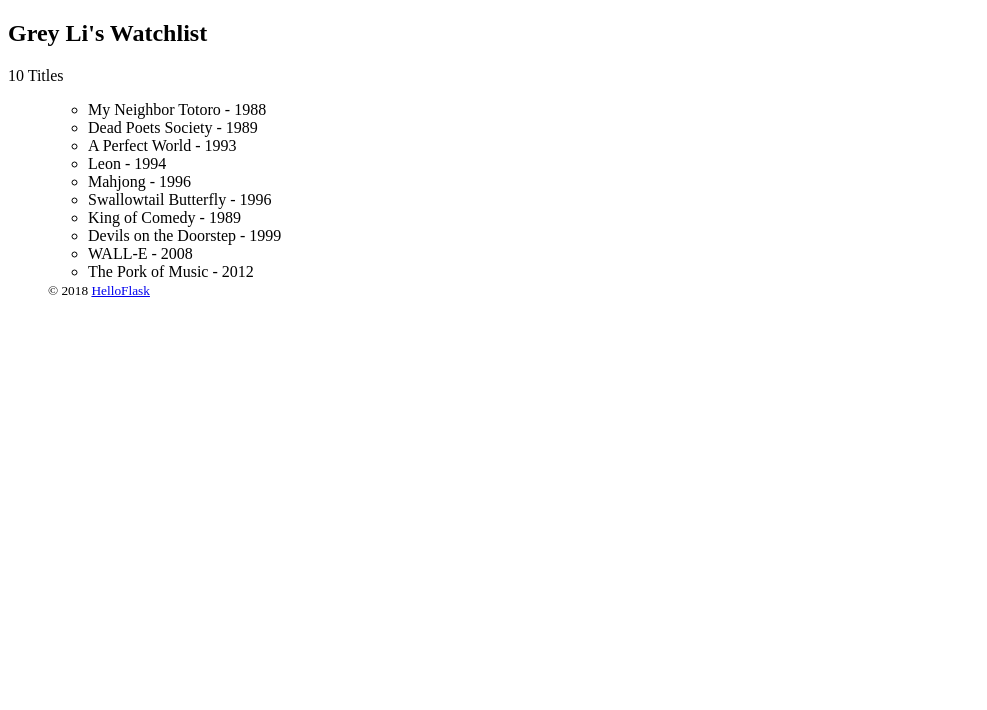
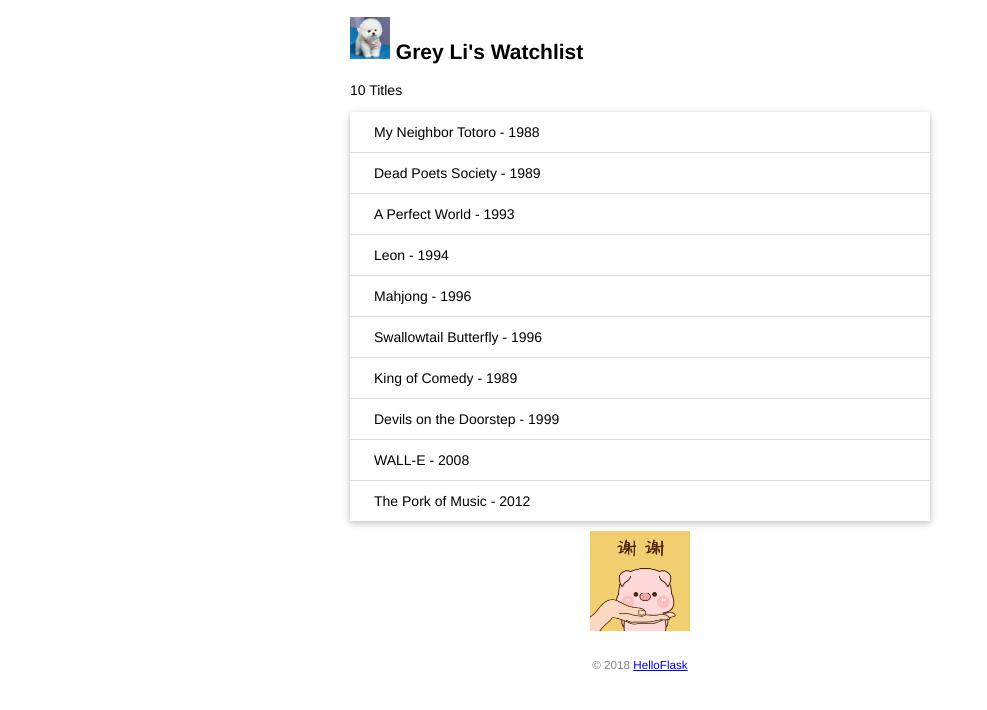
Before and after one commit to withbingo/watchlist, a Flask app: page / in a window 1280 px wide. Shown: the top 710 px of the page, without its empty margins (0-987 px from the left). Run offline with Flask 2, Linux system fonts and the light colour scheme.

Commit message:
Add static files

```diff
--- a/app.py
+++ b/app.py
@@ -1,5 +1,4 @@
-from flask import Flask, url_for, render_template
-
+from flask import Flask, render_template
 app = Flask(__name__)
 
 name = 'Grey Li'
@@ -16,26 +15,10 @@ movies = [
     {'title': 'The Pork of Music', 'year': '2012'},
 ]
 
+
 @app.route('/')
 def index():
     return render_template('index.html', name=name, movies=movies)
 
-@app.route('/user/<name>')
-def user_page(name):
-    return 'User: %s' % name
-
-@app.route('/test')
-def test_url_for():
-    # 下面是一些调用示例（请在命令行窗口查看输出的 URL）：
-    print(url_for('hello')) # 输出：/
-    # 注意下面两个调用是如何生成包含 URL 变量的 URL 的
-    print(url_for('user_page', name='greyli')) # 输出：/user/greyli
-    print(url_for('user_page', name='peter')) # 输出：/user/peter
-    print(url_for('test_url_for')) # 输出：/test
-    # 下面这个调用传入了多余的关键字参数，它们会被作为查询字符串附加到 URL后面。
-    print(url_for('test_url_for', num=2)) # 输出：/test?num=2
-    return 'Test page'
-    # 补充：/test 和 /test?num=2 都会报错
-
 if __name__ == '__main__':
     app.run(debug=True)
--- /dev/null
+++ b/static/style.css
@@ -0,0 +1,43 @@
+body {
+    margin: auto;
+    max-width: 580px;
+    font-size: 14px;
+    font-family: Helvetica, Arial, sans-serif;
+}
+
+footer {
+    color: #888;
+    margin-top: 15px;
+    text-align: center;
+    padding: 10px;
+}
+
+.avatar {
+    width: 40px;
+}
+
+.movie-list {
+    list-style-type: none;
+    padding: 0;
+    margin-bottom: 10px;
+    box-shadow: 0 2px 5px 0 rgba(0, 0, 0, 0.16), 0 2px 10px 0 rgba(0, 0, 0, 0.12);
+}
+
+.movie-list li {
+    padding:12px 24px;
+    border-bottom: 1px solid #ddd;
+}
+
+.movie-list li:last-child {
+    border-bottom:none;
+}
+
+.movie-list li:hover {
+    background-color: #f8f9fa;
+}
+
+.totoro {
+    display: block;
+    margin: 0 auto;
+    height: 100px;
+}
--- a/templates/index.html
+++ b/templates/index.html
@@ -3,20 +3,21 @@
 <head>
     <meta charset="utf-8">
     <title>{{ name }}'s Watchlist</title>
+    <link rel="icon" href="{{ url_for('static', filename='cat1.png') }}">
+    <link rel="stylesheet" href="{{ url_for('static', filename='style.css') }}" type="text/css">
 </head>
 <body>
     <h2>
+        <img alt="Avatar" class="avatar" src="{{ url_for('static', filename='images/小狗1.jpg') }}">
         {{ name }}'s Watchlist
     </h2>
     <p>{{ movies|length }} Titles</p>
-
     <ul class="movie-list">
-
-    <ul>
         {% for movie in movies %}
         <li>{{ movie.title }} - {{ movie.year }}</li>
         {% endfor %}
     </ul>
+    <img alt="Walking Totoro" class="totoro" src="{{ url_for('static', filename='images/卡通小猪gif动图.gif') }}">
     <footer>
         <small>&copy; 2018 <a href="http://helloflask.com/tutorial">HelloFlask</a></small>
     </footer>
```
Also changed, not shown: static/cat1.png (added), static/images/卡通小猪gif动图.gif (added), static/images/小狗1.jpg (added).
